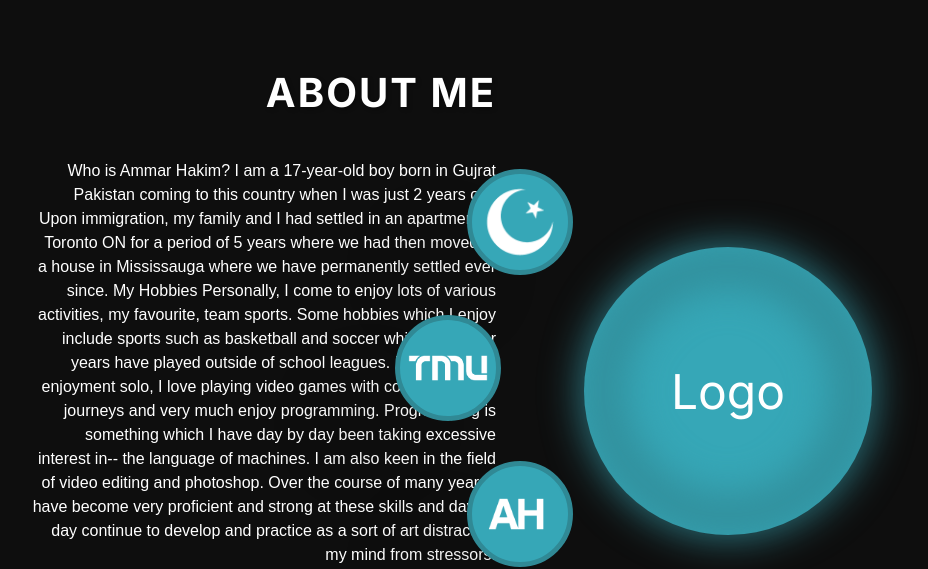
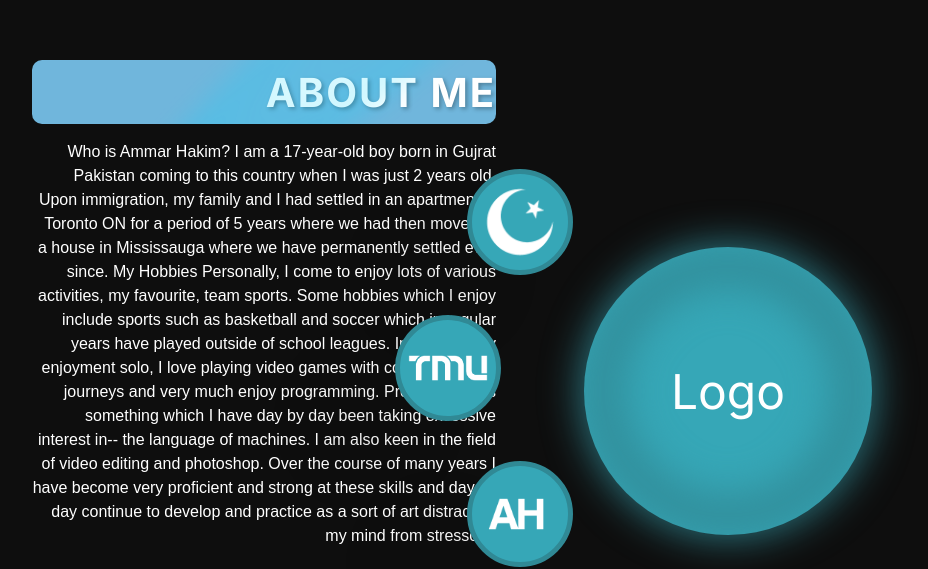
Before and after one commit to ammxr/ammxr.github.io, a React (Create React App) app: page / in a window 1280 px wide. Shown: the part 936-1505 px from the top of the page, without its empty margins (312-1240 px from the left). Built offline with nearby package versions, Linux system fonts and the light colour scheme.

Commit message:
Added Wave Effect to AboutMe

```diff
--- a/src/components/AboutMe/AboutMe.css
+++ b/src/components/AboutMe/AboutMe.css
@@ -29,28 +29,29 @@
   color: white;
   font-size: 2.5rem;
   font-weight: bold;
-  text-align: right; /* Align the title to the right */
-  text-transform: uppercase; /* Convert to uppercase */
-  letter-spacing: 2px; /* Add letter spacing */
-  animation: fade-in 1s ease-out; /* Add fade-in animation */
-  text-shadow: 2px 2px 4px rgba(0, 0, 0, 0.3); /* Add text shadow */
+  text-align: right;
+  text-transform: uppercase;
+  letter-spacing: 2px;
+  animation: fade-in 1s ease-out;
+  text-shadow: 2px 2px 4px rgba(0, 0, 0, 0.3);
+  z-index: var(-topZIndex);
 }
 
 .a-description {
   color: var(--white);
   font-size: 1rem;
   margin-top: 1rem;
-  text-align: right; /* Align the description to the right */
-  line-height: 1.5; /* Increase line height */
-  animation: slide-up 1s ease-out; /* Add slide-up animation */
-  font-family: "Arial", sans-serif; /* Specify a font family */
+  text-align: right;
+  line-height: 1.5;
+  animation: slide-up 1s ease-out;
+  font-family: "Arial", sans-serif;
 }
 
 .s-button {
   width: 8rem;
   height: 2rem;
   margin-top: 2rem;
-  align-self: flex-end; /* Align button to the right */
+  align-self: flex-end;
   background-color: var(--blueSecondary);
   color: white;
   border: none;
@@ -143,6 +144,65 @@
   border-radius: 100%;
   z-index: 1;
 }
+.a-titleContainer {
+  position: relative;
+  display: flex;
+  align-items: right;
+  justify-content: right;
+  background-color: #70b6dc;
+  width: 100%;
+  align-items: center;
+  height: 4rem;
+  border-radius: 10px;
+  overflow: hidden;
+}
+
+.a-wave,
+.a-wave::before,
+.a-wave::after {
+  content: '';
+  position: absolute;
+  top: 50%;
+  left: 50%;
+  transform-origin: 50% 50%;
+  border-radius: 38% 42%;
+  background-color: transparent;
+  filter: blur(12px);
+  box-shadow: inset 0 0 10vw rgba(0, 213, 255, 0.435);
+  animation: spin 16s infinite linear;
+  z-index: 0;
+}
+
+.a-wave {
+  width: 200%;
+  height: 200%;
+  margin-left: -50%;
+  margin-top: -50%;
+}
+
+.a-wave::before {
+  width: 100%;
+  height: 100%;
+  margin-left: -50%;
+  margin-top: -50%;
+  box-shadow: inset 0 0 10vw rgba(12, 190, 255, 0.753);
+  animation: spin 13s infinite linear;
+}
+
+.a-wave::after {
+  width: 100%;
+  height: 100%;
+  margin-left: -50%;
+  margin-top: -50%;
+  box-shadow: inset 0 0 10vw rgba(110, 255, 255, 0.542);
+  animation: spin 10s infinite linear;
+}
+
+@keyframes spin {
+  100% {
+    transform: rotate(360deg);
+  }
+}
 
 @keyframes fade-in {
   from {
--- a/src/components/AboutMe/AboutMe.jsx
+++ b/src/components/AboutMe/AboutMe.jsx
@@ -9,7 +9,10 @@ const AboutMe = () => {
     <div className="a-container" id="a-container">
       <div className="a-left">
         <div className="a-contents">
-          <h1 className="a-title">About Me</h1>
+          <div className="a-titleContainer">
+            <h1 className="a-title">About Me</h1>
+            <div className="a-wave"></div>
+          </div>
           <p className="a-description">
             Who is Ammar Hakim? I am a 17-year-old boy born in Gujrat Pakistan coming to this country when I was just 2 years old. Upon immigration, my family and I had settled in an apartment in Toronto ON for a period of 5 years where we had then moved to a house in Mississauga where we have permanently settled ever since.
             My Hobbies Personally, I come to enjoy lots of various activities, my favourite, team sports. Some hobbies which I enjoy include sports such as basketball and soccer which in regular years have played outside of school leagues. In terms of my enjoyment solo, I love playing video games with cool stories and journeys and very much enjoy programming. Programming is something which I have day by day been taking excessive interest in-- the language of machines. I am also keen in the field of video editing and photoshop. Over the course of many years I have become very proficient and strong at these skills and day by day continue to develop and practice as a sort of art distracting my mind from stressors.
--- a/src/components/Projects/Projects.css
+++ b/src/components/Projects/Projects.css
@@ -1,4 +1,4 @@
-.project-container {
+.p-container {
   display: flex;
   align-items: center;
   justify-content: center;
@@ -8,7 +8,7 @@
   height: 100vh;
 }
 
-.page-title {
+.p-title {
   font-family: Inter, sans-serif;
   font-size: 8rem;
   font-weight: 400;
--- a/src/components/Projects/Projects.jsx
+++ b/src/components/Projects/Projects.jsx
@@ -33,8 +33,8 @@ const Projects = () => {
 
   return (
     <section>
-      <h1 className="page-title">PROJECTS</h1>
-      <div className="project-container">
+      <h1 className="p-title">PROJECTS</h1>
+      <div className="p-container">
         <div className="arrow previous" onClick={handlePrevious}>
           &lt;
         </div>
```
